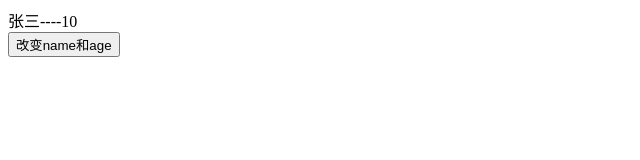
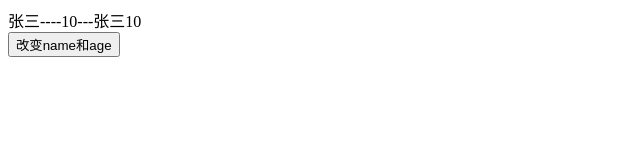
Before and after one commit to LKCCY/reactive-demo, a website: page vue3.html in a window 1280 px wide. Shown: the full height of the page, 0-640 px from the left. Drawn offline with Linux system fonts and the light colour scheme.

Commit message:
feat: 增加computed

```diff
--- a/vue3.html
+++ b/vue3.html
@@ -12,6 +12,7 @@
   <script>
     const root = document.querySelector('#root');
     let list = reactive({ name: '张三', age: 10 })
+    let info = computed(() => list.name + list.age)
     function changeData () {
       list.name = '李四'
       list.age = 150
@@ -19,7 +20,7 @@
     const mountApp = createApp({
       setup () {
         return () => {
-          root.innerHTML = `${list.name}----${list.age}`
+          root.innerHTML = `${list.name}----${list.age}---${info.value}`
         }
       }
     })
--- a/vue3/vue3effect.js
+++ b/vue3/vue3effect.js
@@ -147,3 +147,43 @@
 
   effects.forEach(run)
 }
+
+function computed (getterOrOptions) {
+  let getter
+  let setter
+  if (isFunction (getterOrOptions)) {
+    getter = getterOrOptions
+    setter = () => {}
+  } else {
+    getter = getterOrOptions.get
+    setter = getterOrOptions.set
+  }
+
+  let dirty = true
+
+  const runner = effect(getter, {
+    lazy: true, // 只有触发 get时才会触发 getteer
+    scheduler: () => {
+      if (!dirty) {
+        dirty = true
+        trigger(computed, 'set', 'value')
+      }
+    }
+  })
+
+  let computed = {
+    effect: runner,
+    get value () {
+      if (dirty) {
+        value = runner()
+        dirty = false
+      }
+      track(computed, 'get', 'value')
+      return value
+    },
+    set value (newValue) {
+      setter(newValue)
+    }
+  }
+  return computed
+}
```
